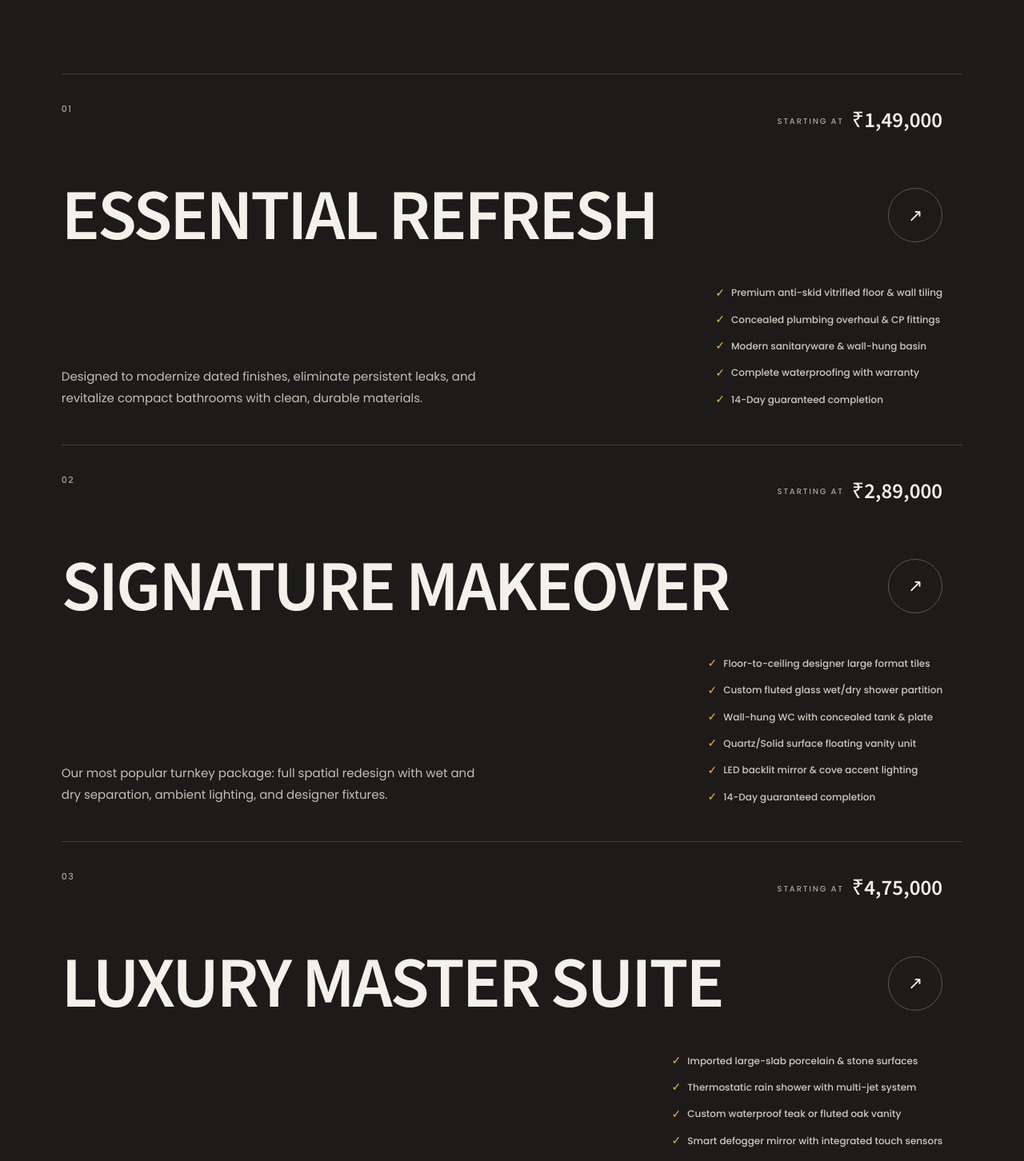
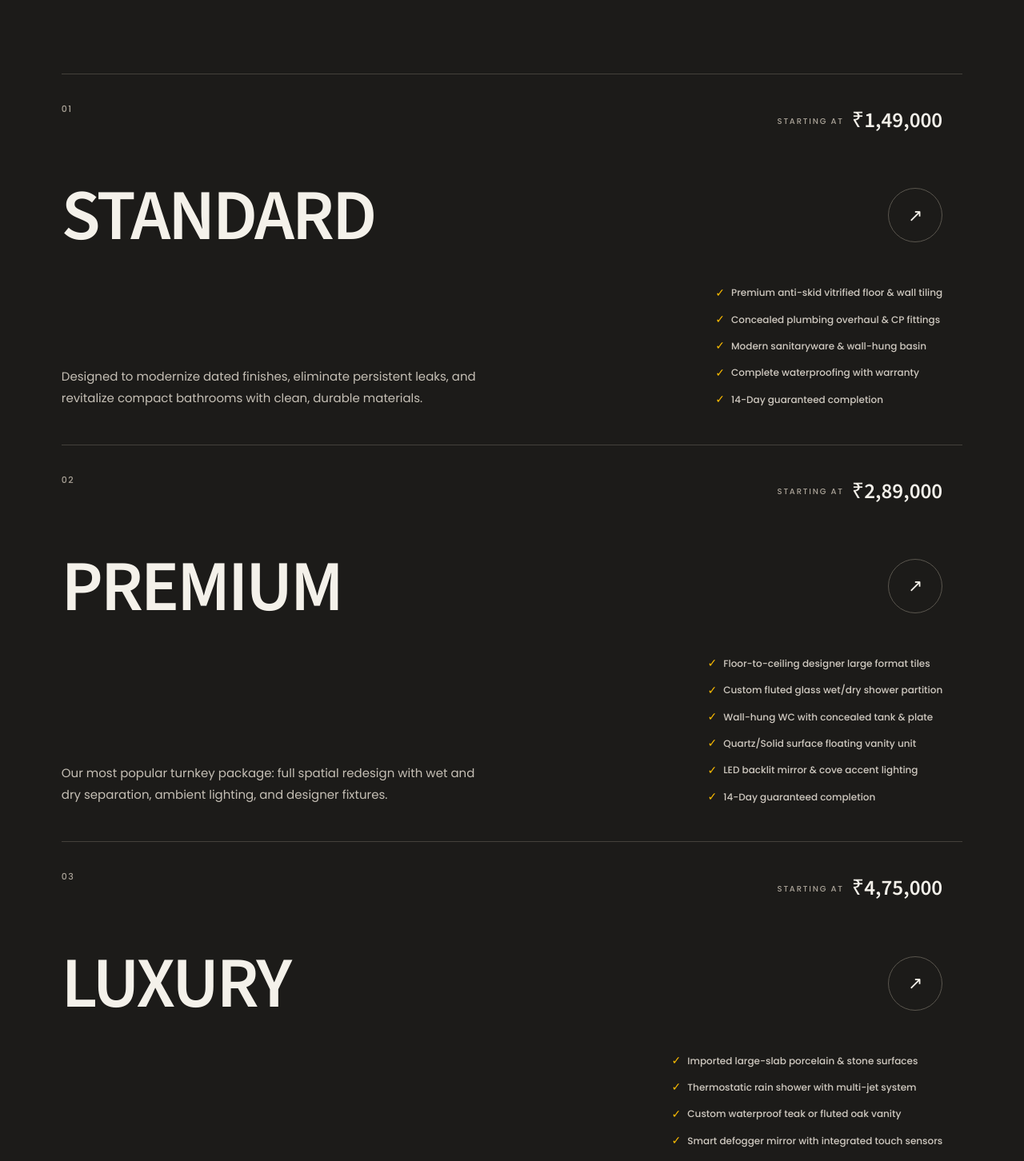
Before and after one commit to joshitanisha946-lgtm/TBM, a React (Vite) app: page / in a window 1280 px wide. Shown: the part 4940-6392 px from the top of the page at 80% size. Built offline with nearby package versions, Linux system fonts and the light colour scheme.

Commit message:
Rename package tiers to Standard, Premium, and Luxury

```diff
--- a/src/sections/Packages.jsx
+++ b/src/sections/Packages.jsx
@@ -5,7 +5,7 @@ function Packages() {
   const packagesData = [
     {
       number: "01",
-      name: "ESSENTIAL REFRESH",
+      name: "STANDARD",
       startingPrice: "₹1,49,000",
       description:
         "Designed to modernize dated finishes, eliminate persistent leaks, and revitalize compact bathrooms with clean, durable materials.",
@@ -19,7 +19,7 @@ function Packages() {
     },
     {
       number: "02",
-      name: "SIGNATURE MAKEOVER",
+      name: "PREMIUM",
       startingPrice: "₹2,89,000",
       description:
         "Our most popular turnkey package: full spatial redesign with wet and dry separation, ambient lighting, and designer fixtures.",
@@ -34,7 +34,7 @@ function Packages() {
     },
     {
       number: "03",
-      name: "LUXURY MASTER SUITE",
+      name: "LUXURY",
       startingPrice: "₹4,75,000",
       description:
         "Architectural luxury for discerning master suites: bespoke bookmatched stone surfaces, concealed thermostatic controls, and smart mirrors.",
```
Also changed, not shown: 1 other file (tests, documents, lock files or other folders).
